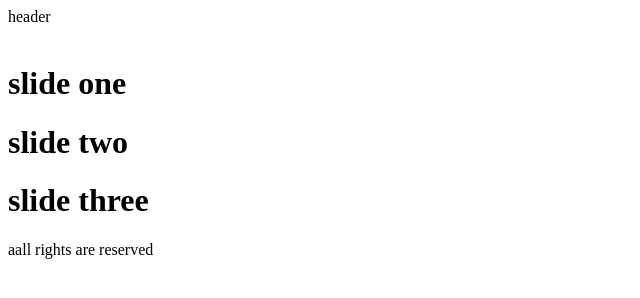
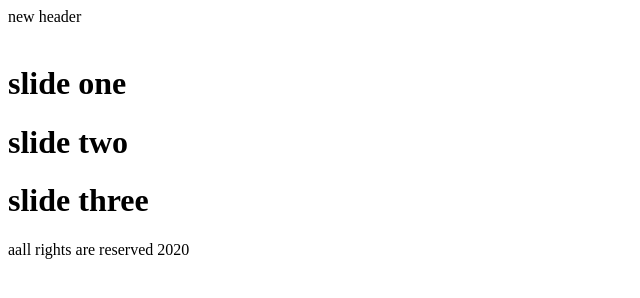
Before and after one commit to fatiarash/myfolder, a plain HTML site: page index.html in a window 1280 px wide. Shown: the full height of the page, 0-640 px from the left. Drawn offline with Linux system fonts and the light colour scheme.

Commit message:
some changes in master

```diff
--- a/index.html
+++ b/index.html
@@ -7,7 +7,7 @@
     <title>Document</title>
   </head>
   <body>
-    <header>header</header>
+    <header>new header</header>
     <div class="banner">
       <img src="" alt="" />
     </div>
@@ -16,7 +16,7 @@
       <h1>slide two</h1>
       <h1>slide three</h1>
     </div>
-    <footer>aall rights are reserved</footer>
+    <footer>aall rights are reserved 2020</footer>
     <script src="./script.js"></script>
   </body>
 </html>
```
